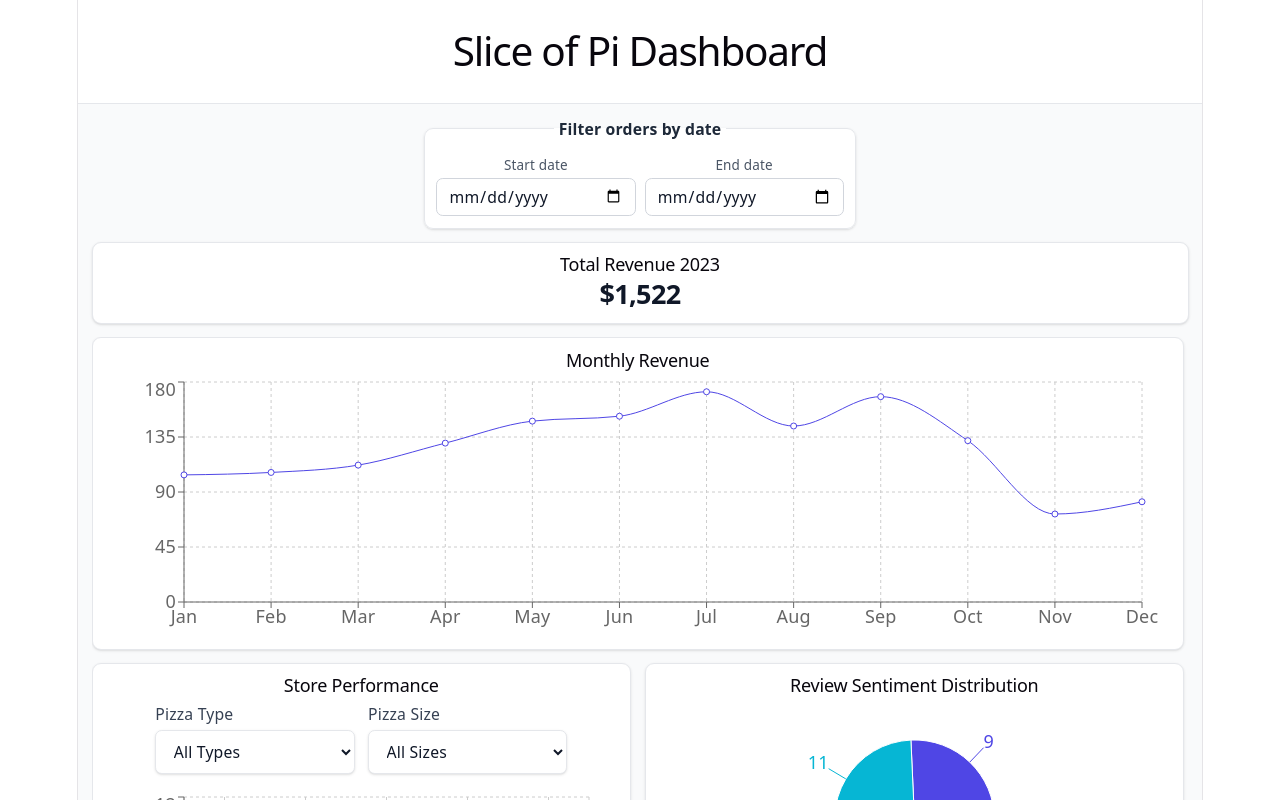
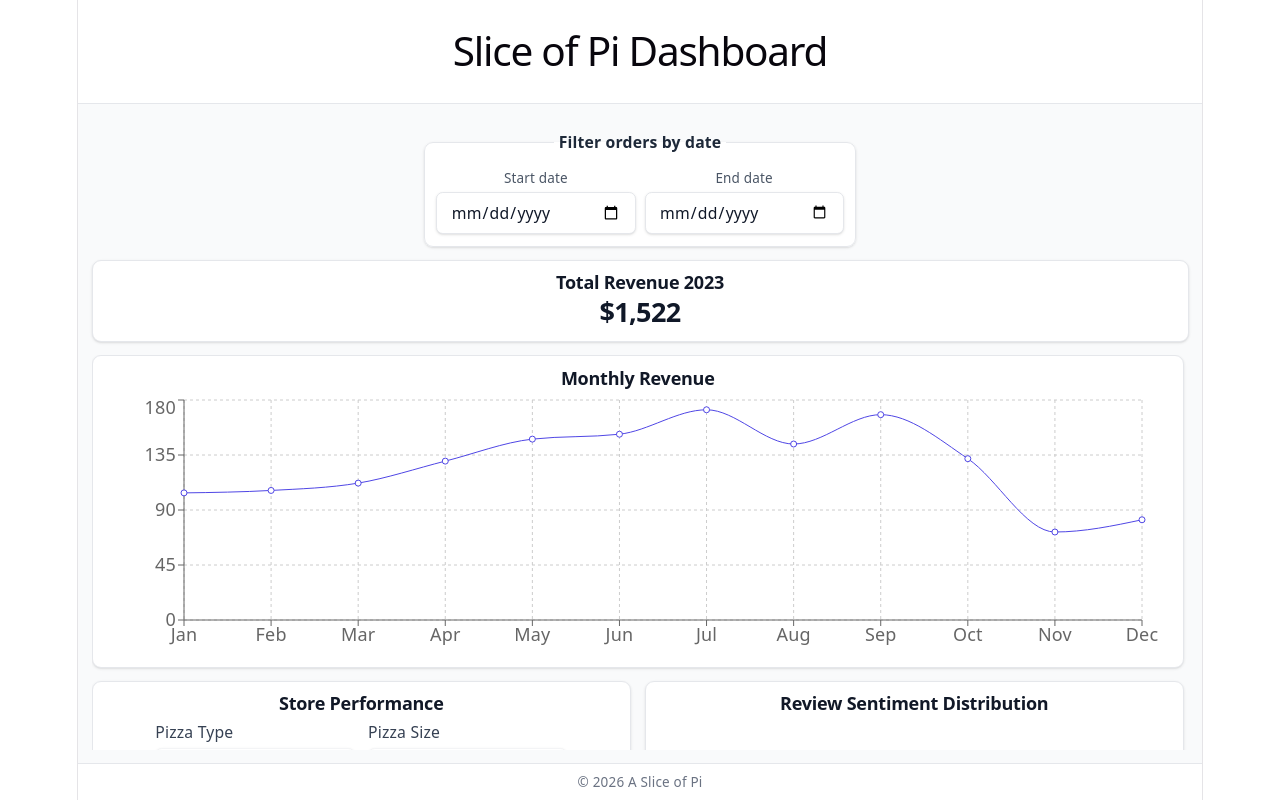
Before and after one commit to saoussen-slii/a-slice-of-pi-dashboard, a React (Vite) app: page / in a window 1280 px wide. Shown: the top 800 px of the page. Built offline with nearby package versions, Linux system fonts and the light colour scheme.

Commit message:
refactor: styling

```diff
--- a/src/App.tsx
+++ b/src/App.tsx
@@ -36,15 +36,15 @@ const App = () => {
   };
 
   return (
-    <div className="w-full min-w-0 min-h-screen bg-gray-50">
-      <header className="border-b border-gray-200 bg-white px-3 py-2 sm:px-4 sm:py-3 text-center">
+    <div className="flex h-dvh w-full min-w-0 flex-col overflow-hidden bg-gray-50">
+      <header className="border-b border-gray-200 bg-white px-3 py-2 text-center sm:px-4 sm:py-3">
         <h1 className="m-0 font-bold tracking-tight text-gray-900">
           Slice of Pi Dashboard
         </h1>
       </header>
 
-      <main className="mx-auto grid w-full min-w-0 max-w-6xl grid-cols-1 gap-3 p-2 sm:p-3 xl:grid-cols-2">
-        <div className="xl:col-span-2">
+      <main className="mx-auto flex min-h-0 w-full min-w-0 max-w-6xl flex-1 flex-col gap-3 px-2 pb-2 pt-5 sm:px-3 sm:pb-3 sm:pt-6">
+        <div className="shrink-0">
           <DateFilters
             startDate={startDate}
             endDate={endDate}
@@ -52,14 +52,14 @@ const App = () => {
             onEndDateChange={handleEndDateChange}
           />
         </div>
-        <div className="xl:col-span-2">
+        <div className="shrink-0">
           <TotalRevenueCard />
         </div>
 
         <section
           aria-label="Dashboard charts"
           tabIndex={0}
-          className="xl:col-span-2 max-h-[70vh] overflow-y-auto overscroll-contain pr-1 focus-visible:outline-none focus-visible:ring-2 focus-visible:ring-indigo-300"
+          className="min-h-0 flex-1 overflow-y-auto overscroll-contain pr-1 focus-visible:outline-none focus-visible:ring-2 focus-visible:ring-indigo-300"
         >
           <div className="grid grid-cols-1 gap-3 xl:grid-cols-2">
             <div className="xl:col-span-2">
@@ -72,7 +72,7 @@ const App = () => {
         </section>
       </main>
 
-      <footer className="mt-3 border-t border-gray-200 bg-white px-3 py-2 text-center text-xs text-gray-500 sm:mt-4 sm:py-3">
+      <footer className="shrink-0 border-t border-gray-200 bg-white px-3 py-2 text-center text-xs text-gray-500">
         <p>© 2026 A Slice of Pi</p>
       </footer>
     </div>
--- a/src/components/filters/DateFilters.tsx
+++ b/src/components/filters/DateFilters.tsx
@@ -26,7 +26,7 @@ const DateFilters = ({
             value={startDate}
             max={endDate || undefined}
             onChange={onStartDateChange}
-            className="w-full rounded-md border border-gray-300 bg-white px-2.5 py-1.5 text-sm font-normal text-gray-900 focus:border-indigo-500 focus:outline-none focus:ring-2 focus:ring-indigo-200"
+            className="w-full rounded-md border border-gray-200 bg-white px-3 py-2 text-sm font-normal text-gray-900 shadow-sm transition-colors hover:border-gray-300 focus:border-indigo-500 focus:outline-none focus:ring-2 focus:ring-indigo-200 [color-scheme:light]"
           />
         </label>
         <label className="flex min-w-0 flex-1 flex-col gap-1 text-xs font-medium text-gray-600">
@@ -36,7 +36,7 @@ const DateFilters = ({
             value={endDate}
             min={startDate || undefined}
             onChange={onEndDateChange}
-            className="w-full rounded-md border border-gray-300 bg-white px-2.5 py-1.5 text-sm font-normal text-gray-900 focus:border-indigo-500 focus:outline-none focus:ring-2 focus:ring-indigo-200"
+            className="w-full rounded-md border border-gray-200 bg-white px-3 py-2 text-sm font-normal text-gray-900 shadow-sm transition-colors hover:border-gray-300 focus:border-indigo-500 focus:outline-none focus:ring-2 focus:ring-indigo-200 [color-scheme:light]"
           />
         </label>
       </div>
--- a/src/components/filters/PizzaFilters.tsx
+++ b/src/components/filters/PizzaFilters.tsx
@@ -44,7 +44,7 @@ const PizzaFilters = ({
           id="pizza-type"
           value={pizzaType}
           onChange={handlePizzaTypeChange}
-          className="w-full rounded-md border border-gray-200 bg-white px-3 py-2 text-sm text-gray-900 shadow-sm transition-colors hover:border-gray-300 focus:border-indigo-500 focus:outline-none focus:ring-2 focus:ring-indigo-200"
+          className="w-full rounded-md border border-gray-100 bg-white px-3 py-2 text-sm text-gray-900 shadow-sm transition-colors hover:border-gray-300 focus:border-indigo-500 focus:outline-none focus:ring-2 focus:ring-indigo-200"
         >
           <option value="">All Types</option>
           {pizzaTypes.map((type) => (
@@ -65,7 +65,7 @@ const PizzaFilters = ({
           id="pizza-size"
           value={pizzaSize}
           onChange={handlePizzaSizeChange}
-          className="w-full rounded-md border border-gray-200 bg-white px-3 py-2 text-sm text-gray-900 shadow-sm transition-colors hover:border-gray-300 focus:border-indigo-500 focus:outline-none focus:ring-2 focus:ring-indigo-200"
+          className="w-full rounded-md border border-gray-100 bg-white px-3 py-2 text-sm text-gray-900 shadow-sm transition-colors hover:border-gray-300 focus:border-indigo-500 focus:outline-none focus:ring-2 focus:ring-indigo-200"
         >
           <option value="">All Sizes</option>
           {pizzaSizes.map((size) => (
--- a/src/index.css
+++ b/src/index.css
@@ -95,6 +95,8 @@ h2 {
   font-size: 18px;
   line-height: 118%;
   letter-spacing: -0.24px;
+  font-weight: 600;
+  color: #111827;
   margin: 0;
   @media (max-width: 1024px) {
     font-size: 16px;
```
